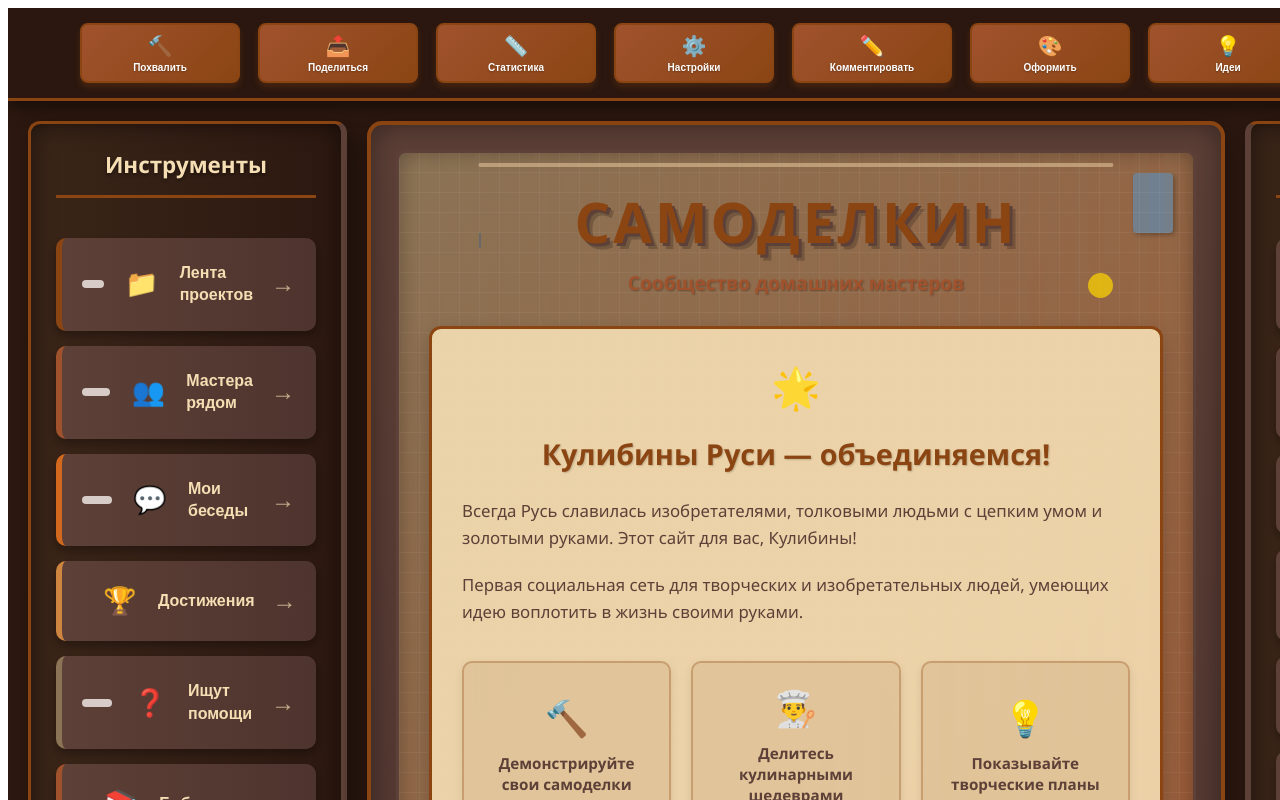
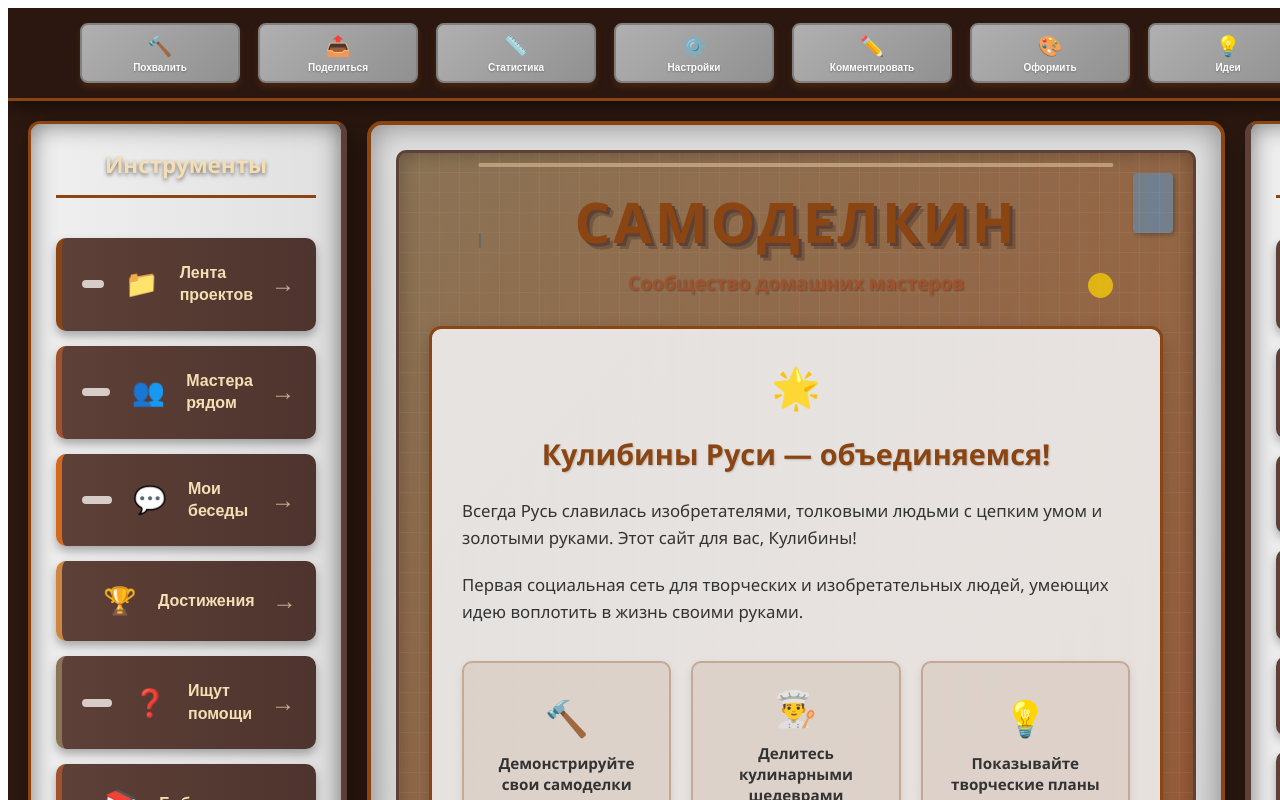
Before and after one commit to Zabretta/Zabretta, a Next.js app: page / in a window 1280 px wide. Shown: the top 800 px of the page. Built offline with nearby package versions, Linux system fonts and the light colour scheme.

Commit message:
Добавлен импорт в layout.txs

```diff
--- a/app/layout.tsx
+++ b/app/layout.tsx
@@ -1,4 +1,5 @@
-import { AuthProvider } from '@/components/useAuth';
+import { AuthProvider } from '../components/useAuth';
+import { SettingsProvider } from '../components/SettingsContext'; // Импорт из ../components
 
 export const metadata = {
   title: 'Самоделкин - Сообщество домашних мастеров',
@@ -14,7 +15,9 @@
     <html lang="ru">
       <body>
         <AuthProvider>
-          {children}
+          <SettingsProvider> {/* Новый провайдер */}
+            {children}
+          </SettingsProvider>
         </AuthProvider>
       </body>
     </html>
```
